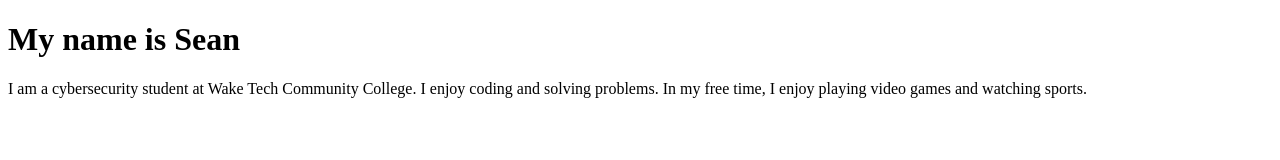
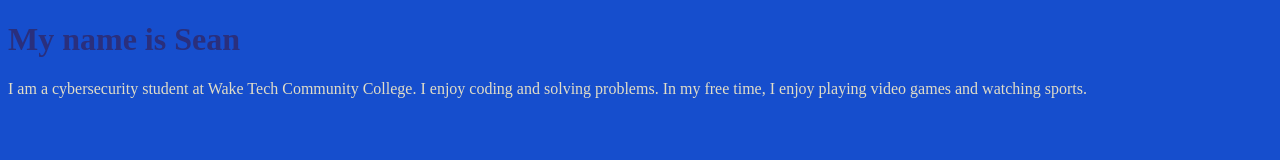
Before and after one commit to iTzDizzyShot/iTzDizzyShot.github.io, a plain HTML site: page index.html in a window 1280 px wide. Drawn offline with Linux system fonts and the light colour scheme.

Commit message:
Update index.html

```diff
--- a/index.html
+++ b/index.html
@@ -4,16 +4,16 @@
         <title>My Personal Introduction</title>
         <style>
             body {
-                background-color:164ECD;
+                background-color:#164ECD;
             }
 
 
         h1 {
-            color:2A2F7D;
+            color:#2A2F7D;
         }
 
         p {
-        color:E1DDC7;
+        color:#E1DDC7;
         }
         </style>
     </head>
```
